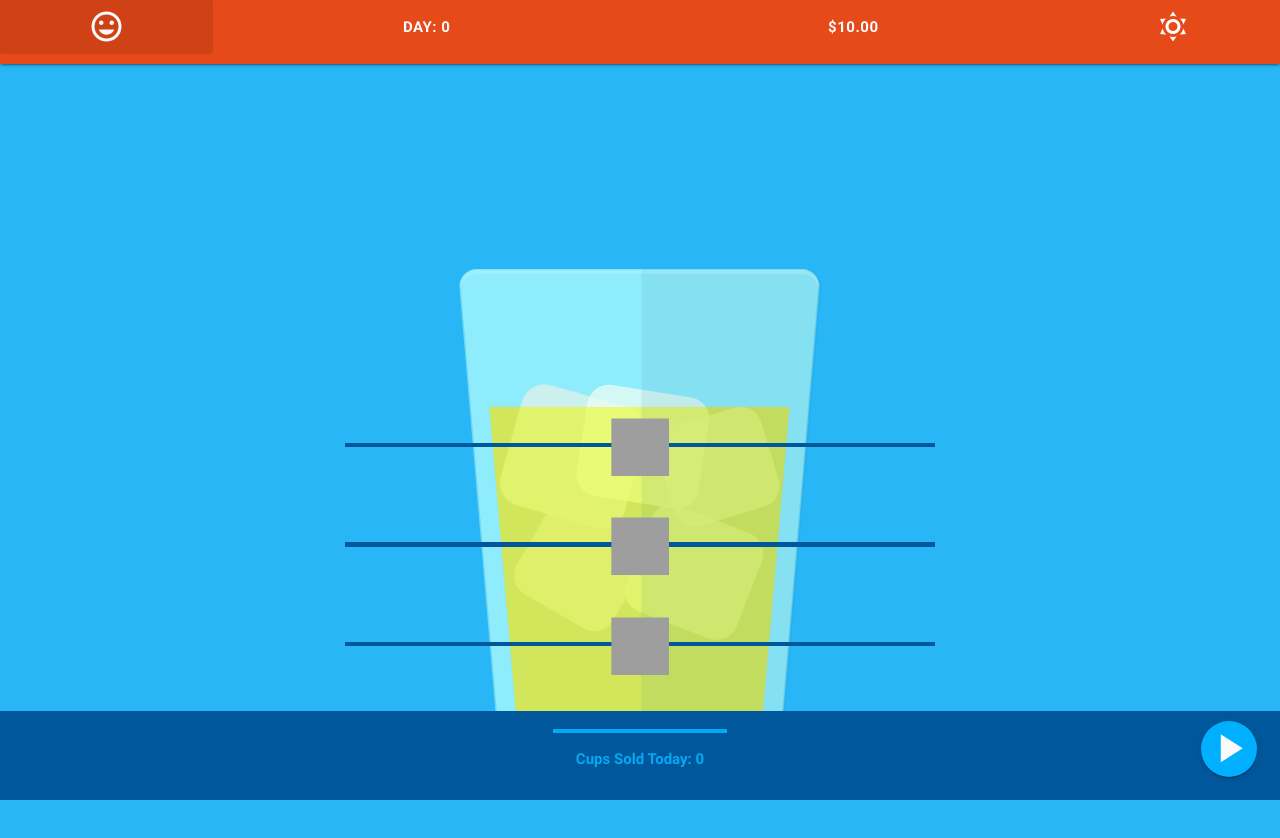
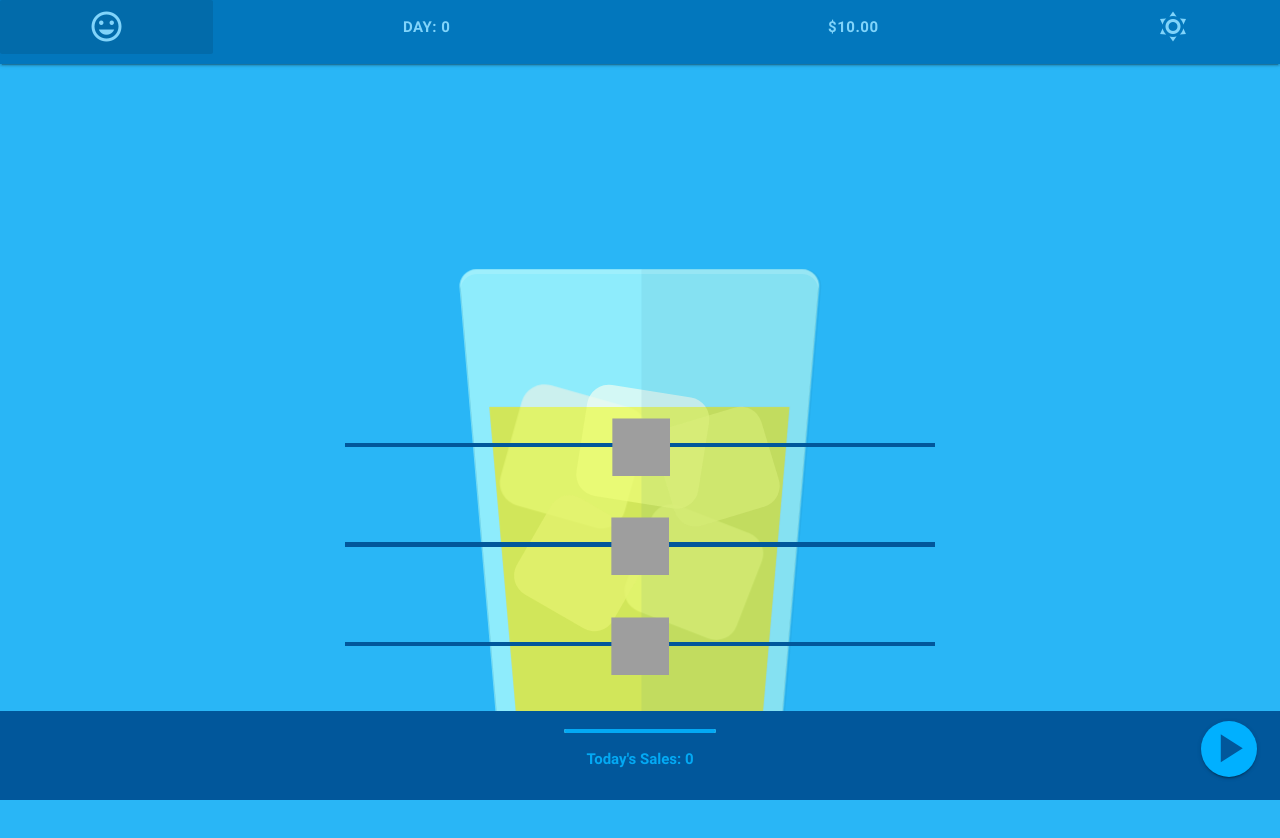
Before and after one commit to tjwilder/lemonade, a website: page embedEnB.html in a window 1280 px wide. Drawn offline with Linux system fonts and the light colour scheme.

Commit message:
style update, no go on expensive missions

```diff
--- a/embedEnB.html
+++ b/embedEnB.html
@@ -47,14 +47,14 @@
 <body class="light-blue lighten-1">
   <div id="loader" style="position: absolute; background-color:#00a1de; width: 100%; height: 100%; z-index: 60000;" class="eliminate"></div>
   <header class="navbar-fixed">
-    <nav class="deep-orange darken-2">
+    <nav class="darken-3 light-blue">
       <div class="row bold">
-        <div id="emotion" class="grey-text text-lighten-5 col s2 btn-flat btn-large grey-text text-lighten-5 waves-effect waves-light tooltipped" data-position="bottom" data-delay="50" data-tooltip="How You Feel Today">
+        <div id="emotion" class="light-blue-text text-lighten-3 col s2 btn-flat btn-large waves-effect waves-light tooltipped" data-position="bottom" data-delay="50" data-tooltip="How You Feel Today">
           <i id="emotionDisplay" class="mdi mdi-emoticon mdi-36px"></i>
         </div>
-        <div id="dayDisplay" class="grey-text text-lighten-5 col s4 btn-flat btn-large grey-text text-lighten-5 waves-effect waves-light tooltipped" data-position="bottom" data-delay="50" data-tooltip="Days in Business">Day: 0</div>
-        <div id="grandTotalDisplay" class="grey-text text-lighten-5 col s4 btn-flat btn-large grey-text text-lighten-5 waves-effect waves-light tooltipped" data-position="bottom" data-delay="50" data-tooltip="Net Total Earnings">$10.00</div>
-        <div id="weatherDisplay" class="grey-text text-lighten-5 col s2 btn-flat btn-large grey-text text-lighten-5 waves-effect waves-light tooltipped" data-position="bottom" data-delay="50" data-tooltip="Tomorrow's Forecast">
+        <div id="dayDisplay" class="light-blue-text text-lighten-3 col s4 btn-flat btn-large light-blue-text text-lighten-3 waves-effect waves-light tooltipped" data-position="bottom" data-delay="50" data-tooltip="Days in Business">Day: 0</div>
+        <div id="grandTotalDisplay" class="light-blue-text text-lighten-3 col s4 btn-flat btn-large light-blue-text text-lighten-3 waves-effect waves-light tooltipped" data-position="bottom" data-delay="50" data-tooltip="Net Total Earnings">$10.00</div>
+        <div id="weatherDisplay" class="light-blue-text text-lighten-3 col s2 btn-flat btn-large light-blue-text text-lighten-3 waves-effect waves-light tooltipped" data-position="bottom" data-delay="50" data-tooltip="Tomorrow's Forecast">
           <i id="forecastDisplay" class="mdi mdi-weather-sunny mdi-36px"></i></div>
       </div>
     </nav>
@@ -212,32 +212,32 @@ Y88b  d88P    Y888P    Y88b  d88P
     <form class="container operations section">
       <section class="row">
         <p class="range-field col s8 offset-s2">
-          <input class="range" type="range" id="cups" min="0" max="116" />
+          <input class="range" type="range" id="cups" min="0" max="299" />
         </p>
       </section>
       <section class="row">
         <p class="range-field col s8 offset-s2">
-          <input class="range" type="range" id="signs" min="0" max="16" />
+          <input class="range" type="range" id="signs" min="0" max="84" />
         </p>
       </section>
       <section class="row">
         <p class="range-field col s8 offset-s2">
-          <input type="range" id="price" min="0.01" max="0.47" step="0.01" />
+          <input type="range" id="price" min="0.01" max="5.99" step="0.01" />
         </p>
       </section>
     </form>
-    <div class="footer-copyright light-blue darken-4 fade">
+    <div class="footer-copyright light-blue darken-4">
       <div class="row">
         <div class="progress col s12">
           <div id="percentageBar" class="determinate light-blue" style="width: 100%"></div>
         </div>
         <div class="col s12">
-          <div id="cupsSoldDisplay" class="light-blue-text bold center-align">Cups Sold Today: 0</div>
+          <div id="cupsSoldDisplay" class="light-blue-text bold center-align">Today's Sales: 0</div>
         </div>
       </div>
     </div>
     <div class="fixed-action-btn above">
-      <i id="play" class="btn-floating btn-large mdi mdi-play mdi-48px waves-effect waves-light scale-transition scale-out light-blue accent-3 grey-text text-lighten-5"></i>
+      <i id="play" class="btn-floating btn-large mdi mdi-play mdi-48px waves-effect waves-light scale-transition scale-out light-blue-text text-darken-4 light-blue accent-3"></i>
     </div>
   </footer>
   <script src="bundle.js"></script>
```
Also changed, not shown: embedEn.html (+1 -1 lines), js/master.js (+6 -3 lines), bundle.js, sw.js, 1 other file.
